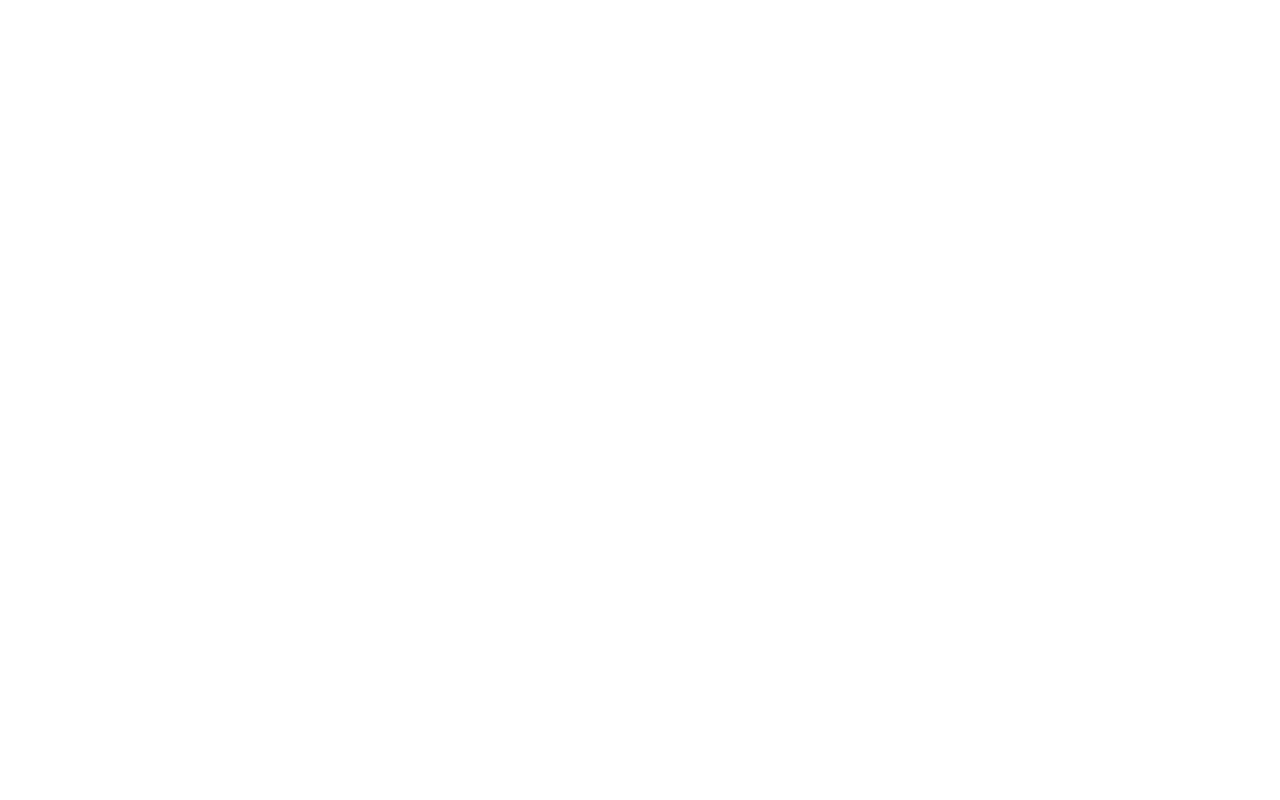
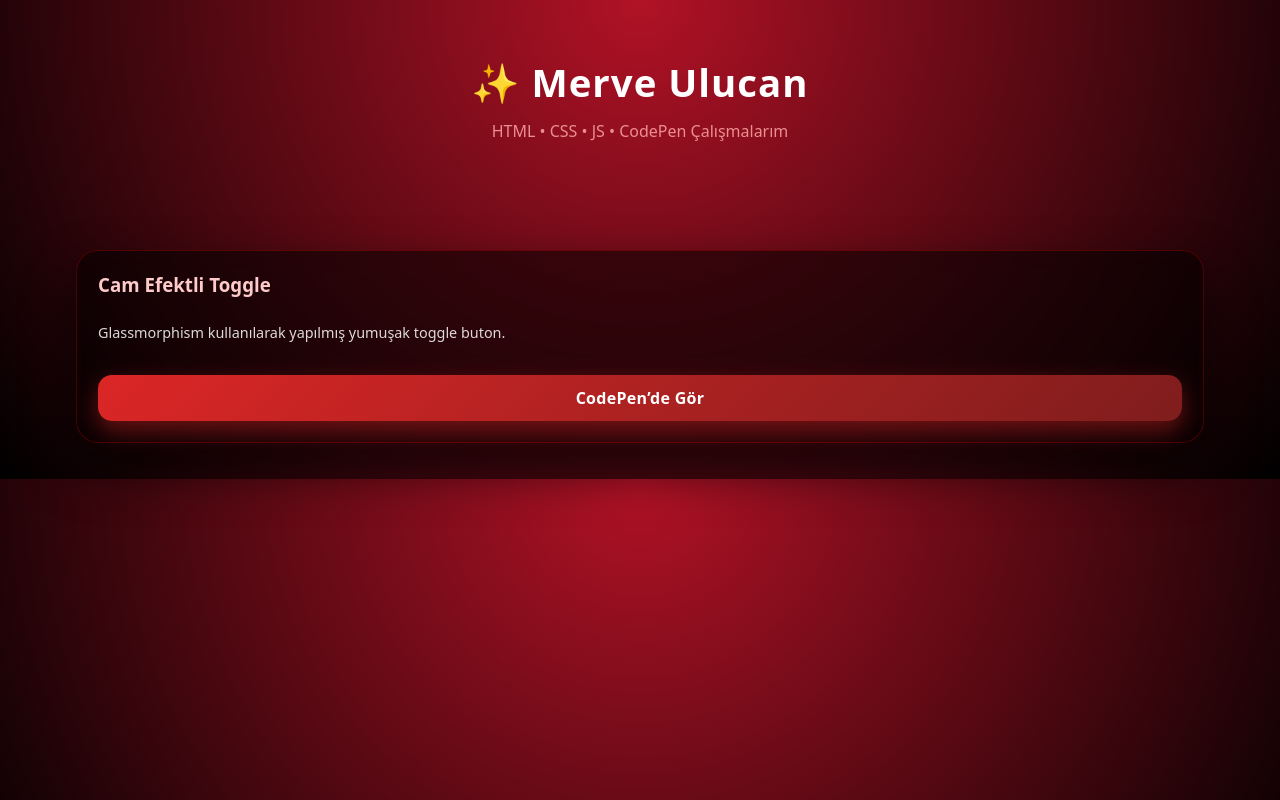
Before and after one commit to Mervecere/merveulucan.github.io, a plain HTML site: page index.html in a window 1280 px wide. Drawn offline with Linux system fonts and the light colour scheme.

Commit message:
Update index.html

```diff
--- a/index.html
+++ b/index.html
@@ -1,7 +1,31 @@
-<!doctype html>
+<!DOCTYPE html>
 <html lang="tr">
 <head>
 <meta charset="UTF-8">
-<meta name="viewport" content="width=device-width, initial-scale=1.0">
-<title>Merve Ulucan</title>
+<meta name="viewport" content="width=device-width, initial-scale=1">
+<title>Merve Ulucan | Portföy</title>
+
 <link rel="stylesheet" href="style.css">
+
+</head>
+<body>
+
+<header>
+  <h1>✨ Merve Ulucan</h1>
+  <p>HTML • CSS • JS • CodePen Çalışmalarım</p>
+</header>
+
+<section class="grid">
+
+  <div class="card">
+    <h3>Cam Efektli Toggle</h3>
+    <p>Glassmorphism kullanılarak yapılmış yumuşak toggle buton.</p>
+    <a href="https://codepen.io/Merve-Ulucannn/pen/KwMqEoL" target="_blank">
+      CodePen’de Gör
+    </a>
+  </div>
+
+</section>
+
+</body>
+</html>
```
